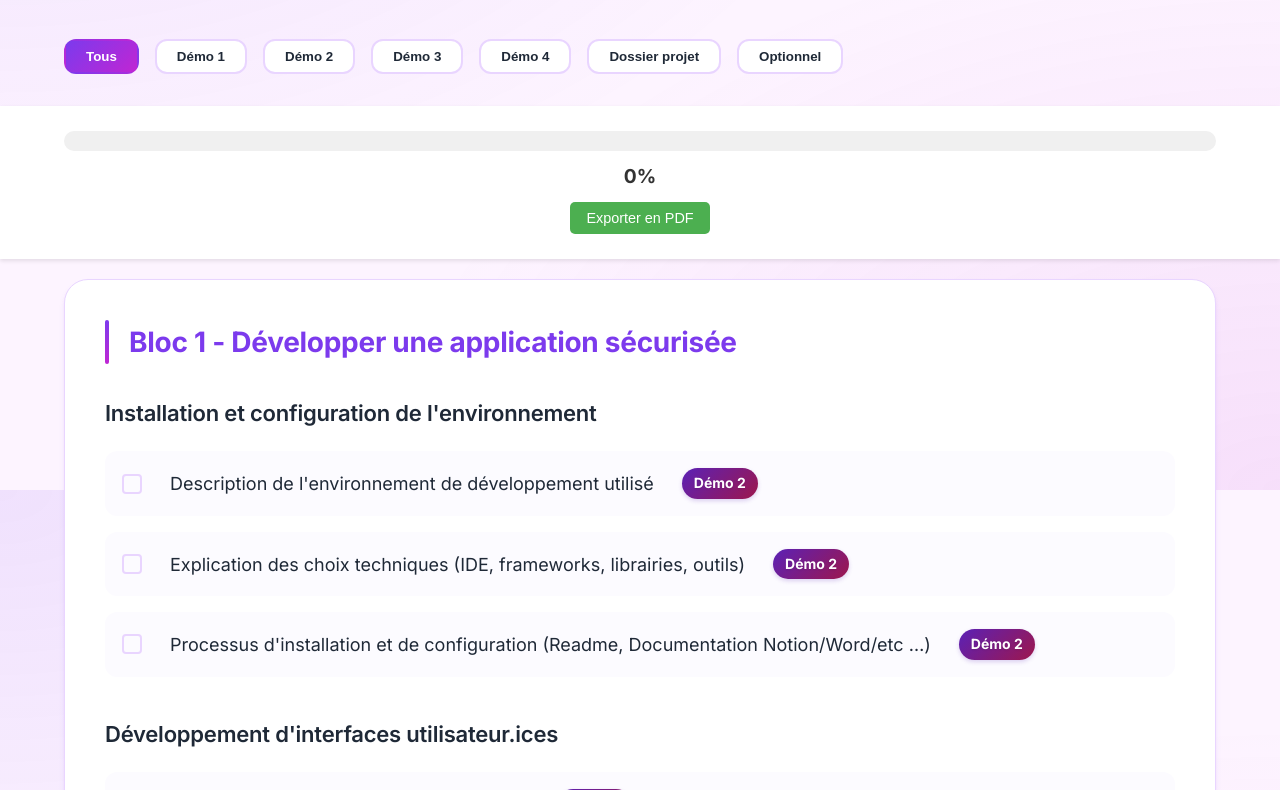
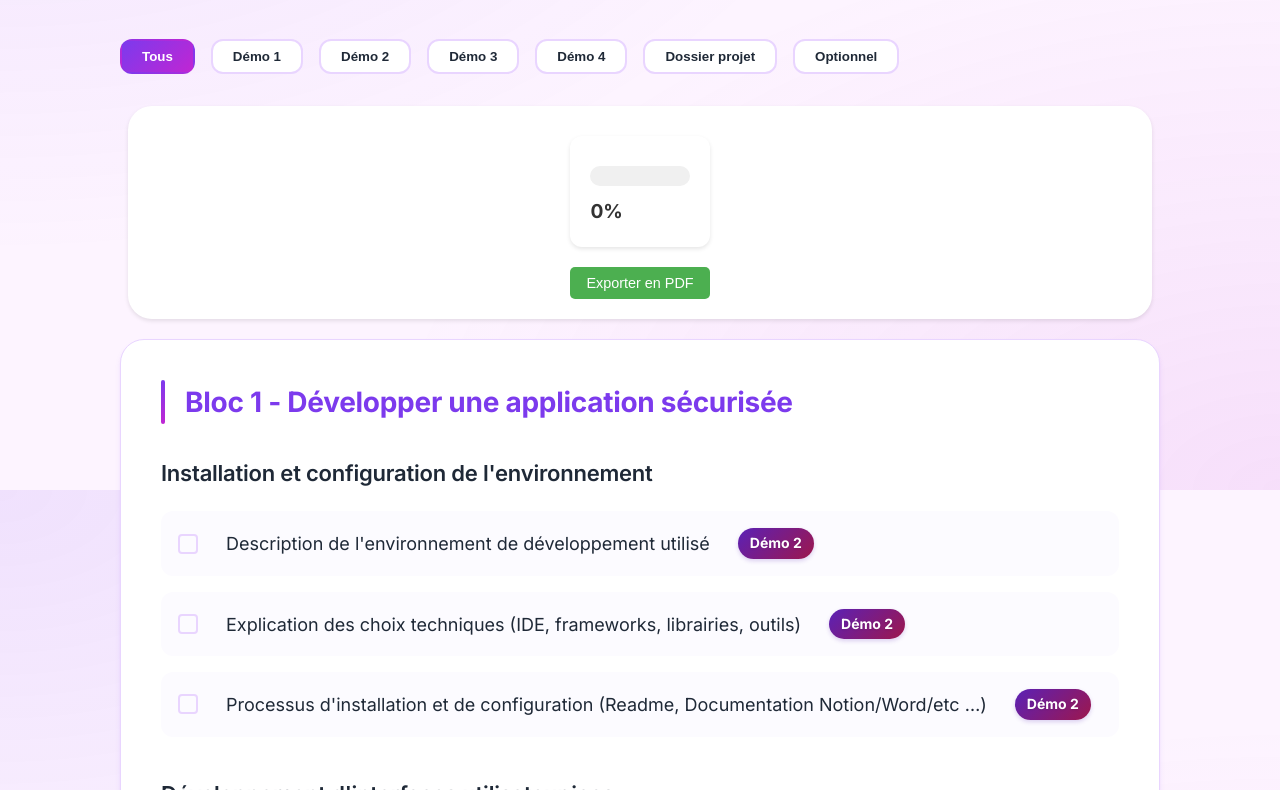
Before and after one commit to leiluspocus/checklist-rncp6-cda, a website with bundled scripts: page index.html in a window 1280 px wide. Shown: the part 310-1100 px from the top of the page. Built offline with nearby package versions, Linux system fonts and the light colour scheme.

Commit message:
fix: udpate container sticky

```diff
--- a/index.html
+++ b/index.html
@@ -45,8 +45,8 @@
     <div class="progress-sticky">
       <div class="container">
         <div class="progress-container">
-          <div class="progress-bar-container">
-            <div id="progress-bar" class="progress-bar" style="width: 0%"></div>
+          <div class="progress-bar">
+            <div id="progress-fill" class="progress-fill" style="width: 0%"></div>
           </div>
           <span id="progress-text">0%</span>
         </div>
--- a/js/progress.js
+++ b/js/progress.js
@@ -1,6 +1,6 @@
 export class ProgressManager {
     constructor() {
-        this.progressBar = document.getElementById('progress-bar');
+        this.progressBar = document.getElementById('progress-fill');
         this.progressText = document.getElementById('progress-text');
         this.setupEventListeners();
         this.loadSavedProgress();
--- a/styles.css
+++ b/styles.css
@@ -30,7 +30,7 @@ body {
 }
 
 .container {
-    max-width: 1200px;
+    max-width: 85%;
     margin: 0 auto;
     padding: 0 1.5rem;
 }
@@ -521,30 +521,41 @@ body {
     position: sticky;
     top: 0;
     background-color: #fff;
-    padding: 15px 0;
+    padding: 10px;
     box-shadow: 0 2px 4px rgb(0 0 0 / 10%);
     z-index: 100;
-    margin-bottom: 20px;
+    margin: 0 auto 20px;
+    max-width: 80%;
+    display: flex;
+    flex-direction: column;
+    align-items: center;
+    border-radius: 1.5rem;
 }
 
 .progress-container {
-    margin: 10px 0;
-    text-align: center;
+    margin: 20px auto;
+    width: 100%;
+    max-width: 800px;
+    background-color: #fff;
+    padding: 20px;
+    border-radius: 12px;
+    box-shadow: 0 2px 4px rgb(0 0 0 / 10%);
 }
 
-.progress-bar-container {
+.progress-bar {
     width: 100%;
     height: 20px;
     background-color: #f0f0f0;
-    border-radius: 10px;
+    border-radius: 12px;
     overflow: hidden;
-    margin-bottom: 10px;
+    margin: 10px 0;
 }
 
-.progress-bar {
+.progress-fill {
     height: 100%;
     background-color: #4CAF50;
-    transition: width 0.3s ease-in-out;
+    transition: width 0.3s ease;
+    border-radius: 12px;
 }
 
 #progress-text {
```
